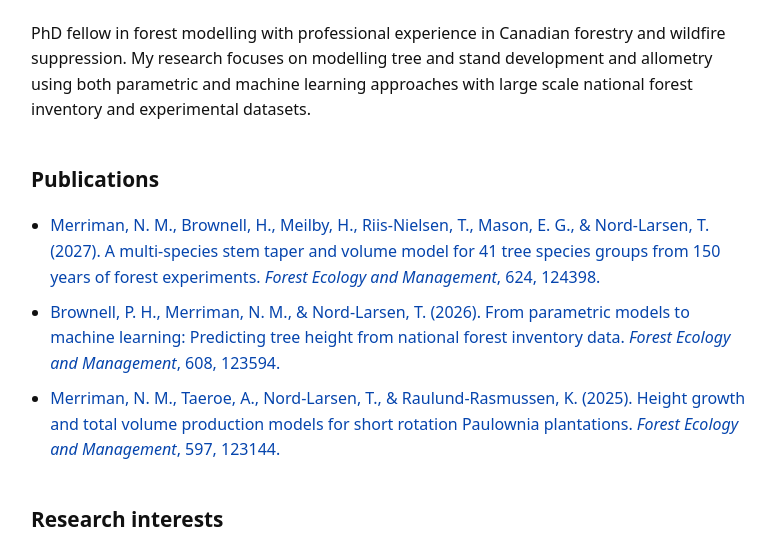
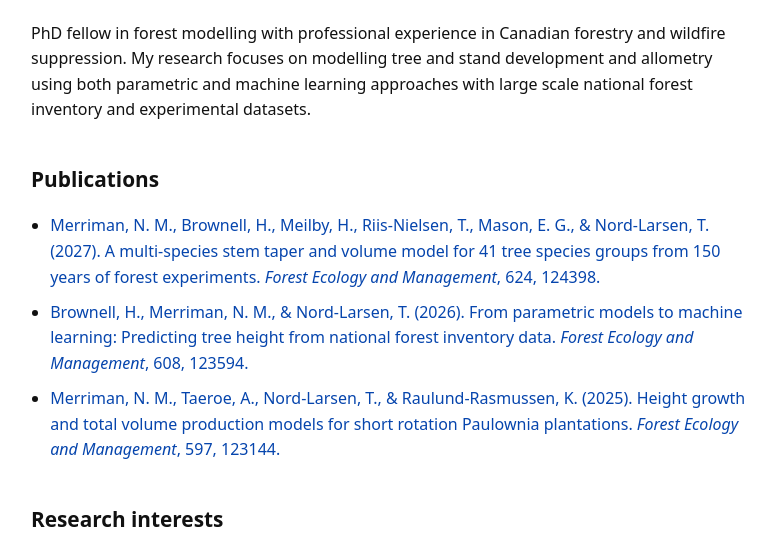
Before and after one commit to nickmerriman/nickmerriman, a plain HTML site: page index.html in a window 1280 px wide. Shown: the part 191-741 px from the top of the page, without its empty margins (249-1024 px from the left). Drawn offline with Linux system fonts and the light colour scheme.

Commit message:
Match Brownell's name to published record on height paper
Co-Authored-By: Claude Opus 5.5 <noreply@anthropic.com>
Claude-Session: https://claude.ai/code/session_01APT44TN7n8FWXBvF6R5Jhk

```diff
--- a/index.html
+++ b/index.html
@@ -76,7 +76,7 @@
     </li>
     <li>
       <a href="https://doi.org/10.1016/j.foreco.2026.123594">
-        Brownell, P. H., Merriman, N. M., &amp; Nord-Larsen, T. (2026).
+        Brownell, H., Merriman, N. M., &amp; Nord-Larsen, T. (2026).
         From parametric models to machine learning: Predicting tree height from national forest inventory data.
         <em>Forest Ecology and Management</em>, 608, 123594.
       </a>
```
